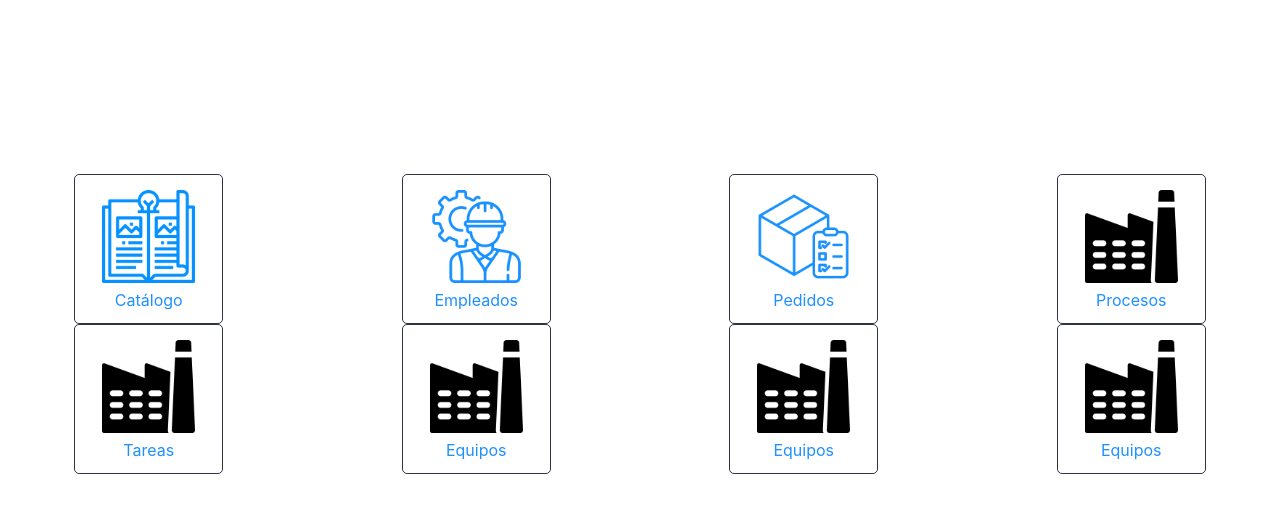
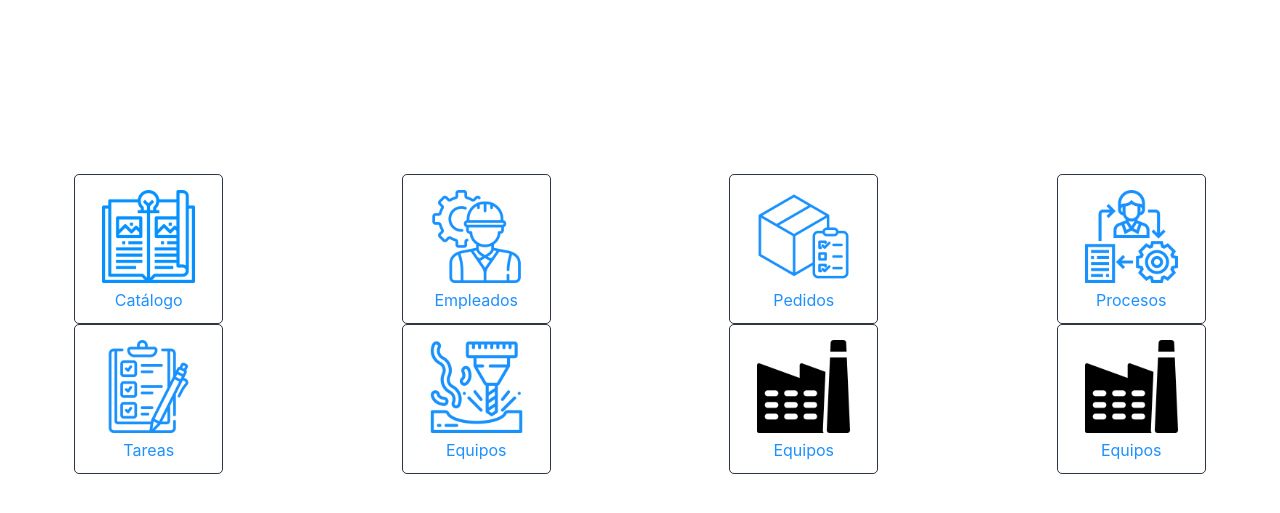
Before and after one commit to RubenDominguezTilve/DEUSTRONICS, a Django app: page / in a window 1280 px wide. Shown: the part 76-589 px from the top of the page. Run offline with Django 3.2, Linux system fonts and the light colour scheme; some libraries are stand-ins or nearby versions.

Commit message:
Nuevas fotos para el Ïndex papi

```diff
--- a/app/templates/index.html
+++ b/app/templates/index.html
@@ -78,7 +78,7 @@
     <div class="col my-col justify-content-center d-flex ">
       <a class="index-card col-sm-6" href="{%url 'proceso_lista' %}">
         {%load static %}
-        <img src="{% static 'icons/company.png' %}" class="card-icon" alt="..." />
+        <img src="{% static 'icons/Proceso.png' %}" class="card-icon" alt="..." />
         <span>Procesos</span>
       </a>
     </div>
@@ -87,14 +87,14 @@
     <div class="col my-col justify-content-center d-flex ">
       <a class="index-card col-sm-6" href="{%url 'tarea_lista' %}">
         {%load static %}
-        <img src="{% static 'icons/company.png' %}" class="card-icon" alt="..." />
+        <img src="{% static 'icons/Tarea.png' %}" class="card-icon" alt="..." />
         <span>Tareas</span>
       </a>
     </div>
     <div class="col my-col justify-content-center d-flex">
       <a class="index-card col-sm-6" href="{%url 'equipo_lista' %}">
         {%load static %}
-        <img src="{% static 'icons/company.png' %}" class="card-icon" alt="..." />
+        <img src="{% static 'icons/Equipo.png' %}" class="card-icon" alt="..." />
         <span>Equipos</span>
       </a>
     </div>
```
Also changed, not shown: app/static/icons/Equipo.png (added), app/static/icons/Equipo.svg (added), app/static/icons/Proceso.png (added), app/static/icons/Proceso.svg (added), app/static/icons/Tarea.png (added), app/static/icons/Tarea.svg (added).
